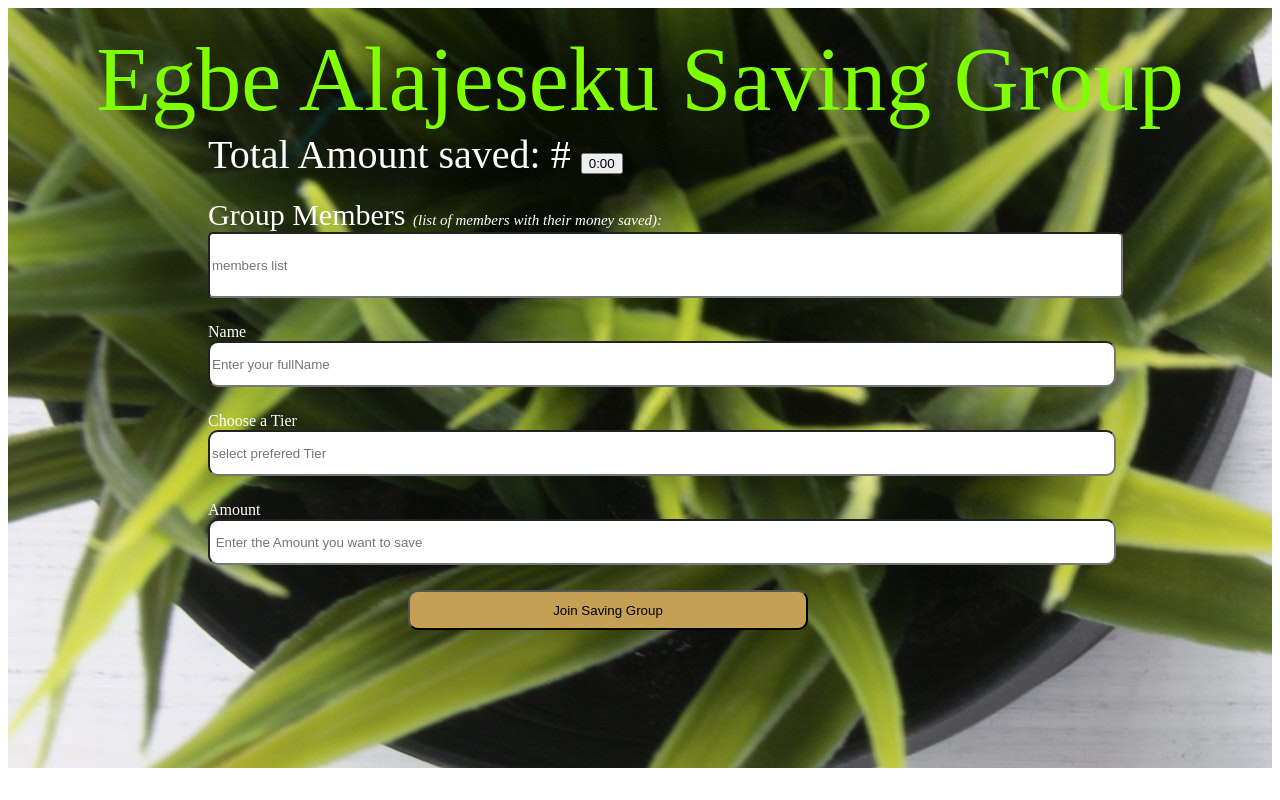
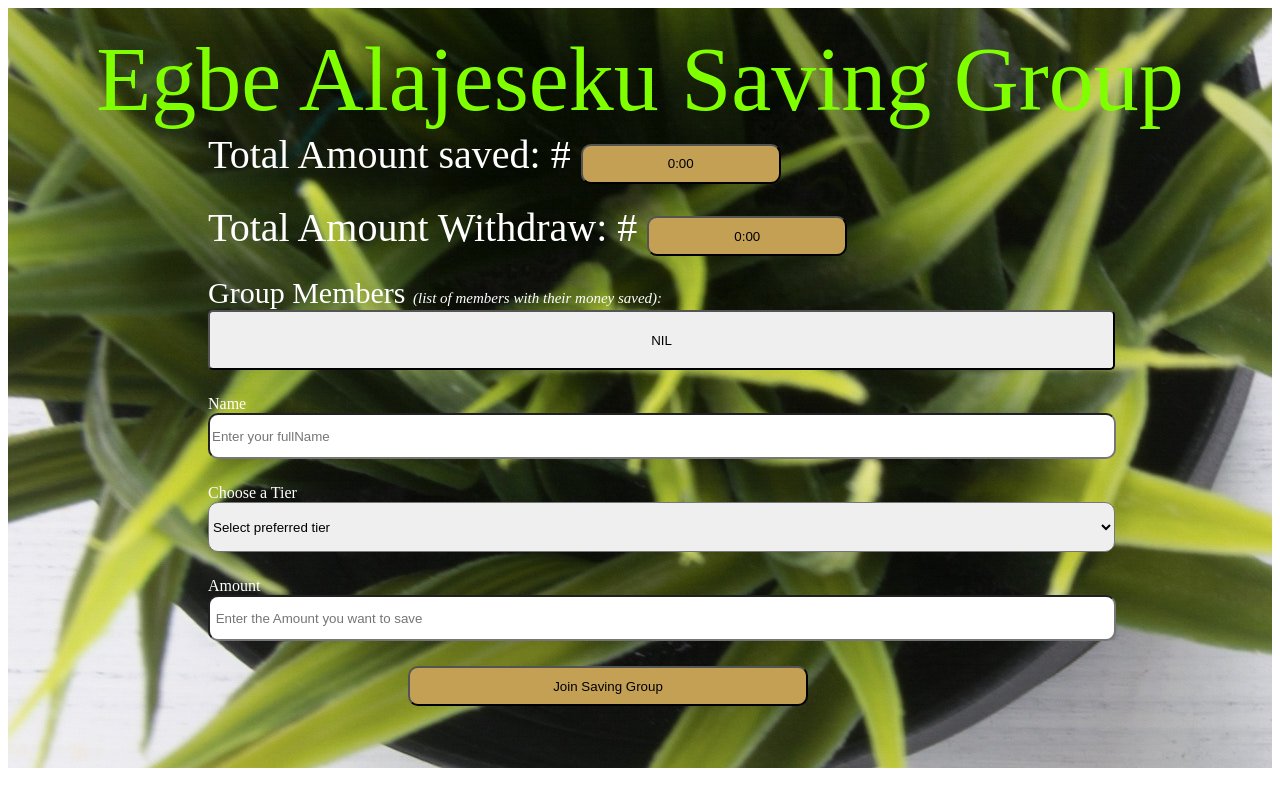
Before and after one commit to emmz3230/contribution-web-site, a plain HTML site: page index.html in a window 1280 px wide. Drawn offline with Linux system fonts and the light colour scheme.

Commit message:
made some change to the html

```diff
--- a/index.html
+++ b/index.html
@@ -14,16 +14,19 @@
             Egbe Alajeseku Saving Group
     </div>
     <div class="total">
-        Total Amount saved: # <button> 0:00</button>
+        Total Amount saved: # <button id="amountSaved" class="zero"> 0:00</button>
     </div>
-    <div class="group">
+    <div class="total">
+        Total Amount Withdraw: # <button class="zero"> 0:00</button>
+    </div>
+    <form action="" method="post" id="form" name="myform" onsubmit="return validate()">
+        <div class="group">
         <label for=" Group Members">
             Group Members
             <i class="index">(list of members with their money saved):</i>
         </label>
         <br>
-        <input type="text"  class="input-big"
-         placeholder="members list" required = "required">
+       <button id="big" class="input-big">NIL</button>
     </div>
     <div class="name">
         <label for="Name">Name</label>
@@ -32,23 +35,33 @@
         placeholder="Enter your fullName" required = "required">
     </div>
     <div class="choose">
-        <label for="choose a Tier">Choose a Tier</label>
-        <br>
-        <input type="number" name="" id=""
-        placeholder="select prefered Tier" required = "required"
-        >
-
+         <label for="tier">Choose a Tier</label>
+         <br>
+                <select id="tier" name="tier" class="tier">
+                  <option value="Select preferred tier">Select preferred tier</option>
+                  <option value="tier 1">
+                    Tier 1 -> #10,000 (7% interest weekly)
+                  </option>
+                  <option value="tier 2">
+                    Tier 2 -> #20,000 (12% interest weekly)
+                  </option>
+                  <option value="tier 3">
+                    Tier 3 -> #30,000 (25% interest weekly)
+                  </option>
+                </select>
     </div>
     <div class="amount">
         <label for=""> Amount</label>
         <br>
-        <input type="number" name="" id=""
+        <input type="number" name="" id="figure"
         placeholder=" Enter the Amount you want to save" required = "required">
 
     </div>
 
         <button class="join"> Join Saving Group </button>
     </div>
+    </form>
+    <p id="interest"></p>
 </body>
 <script src="index.js"></script>
 </html>
```
